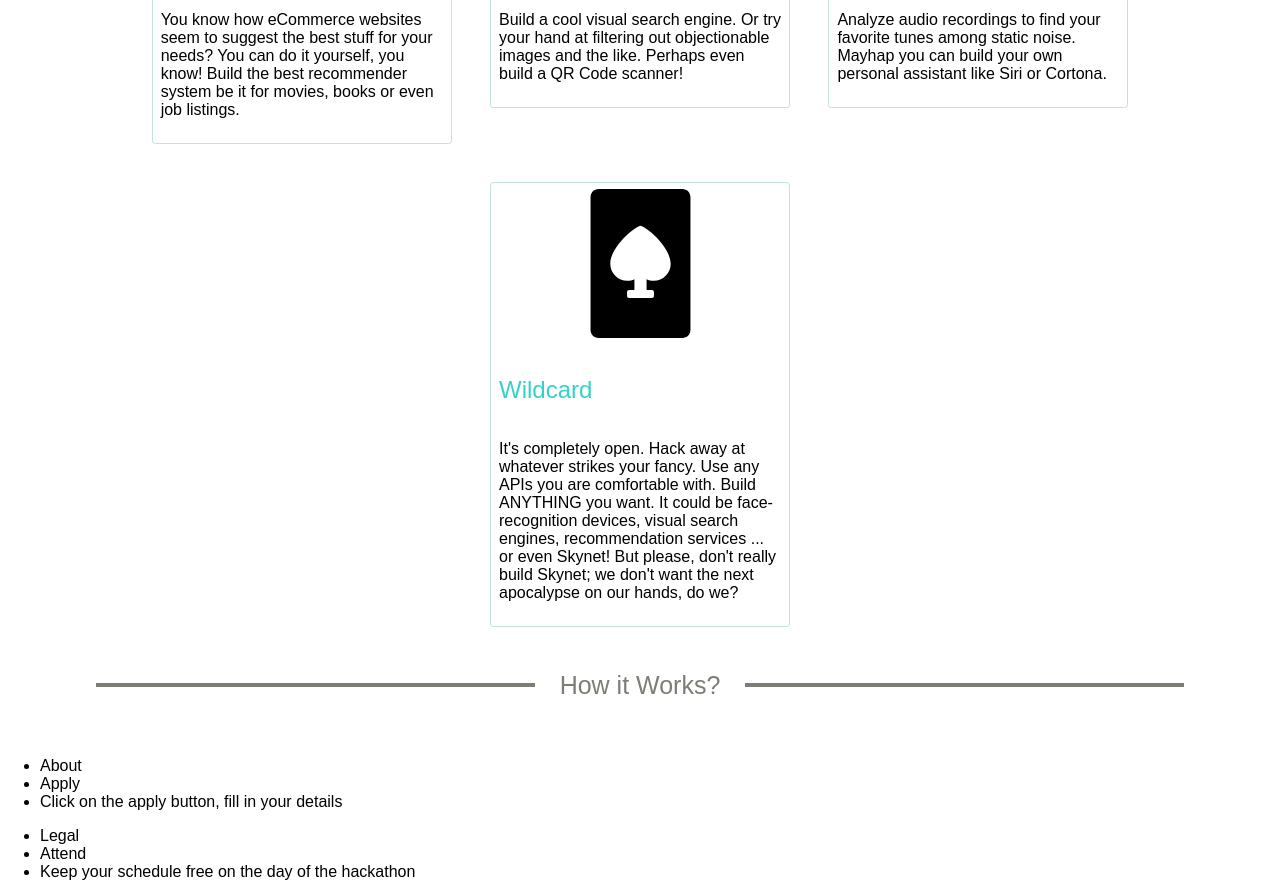
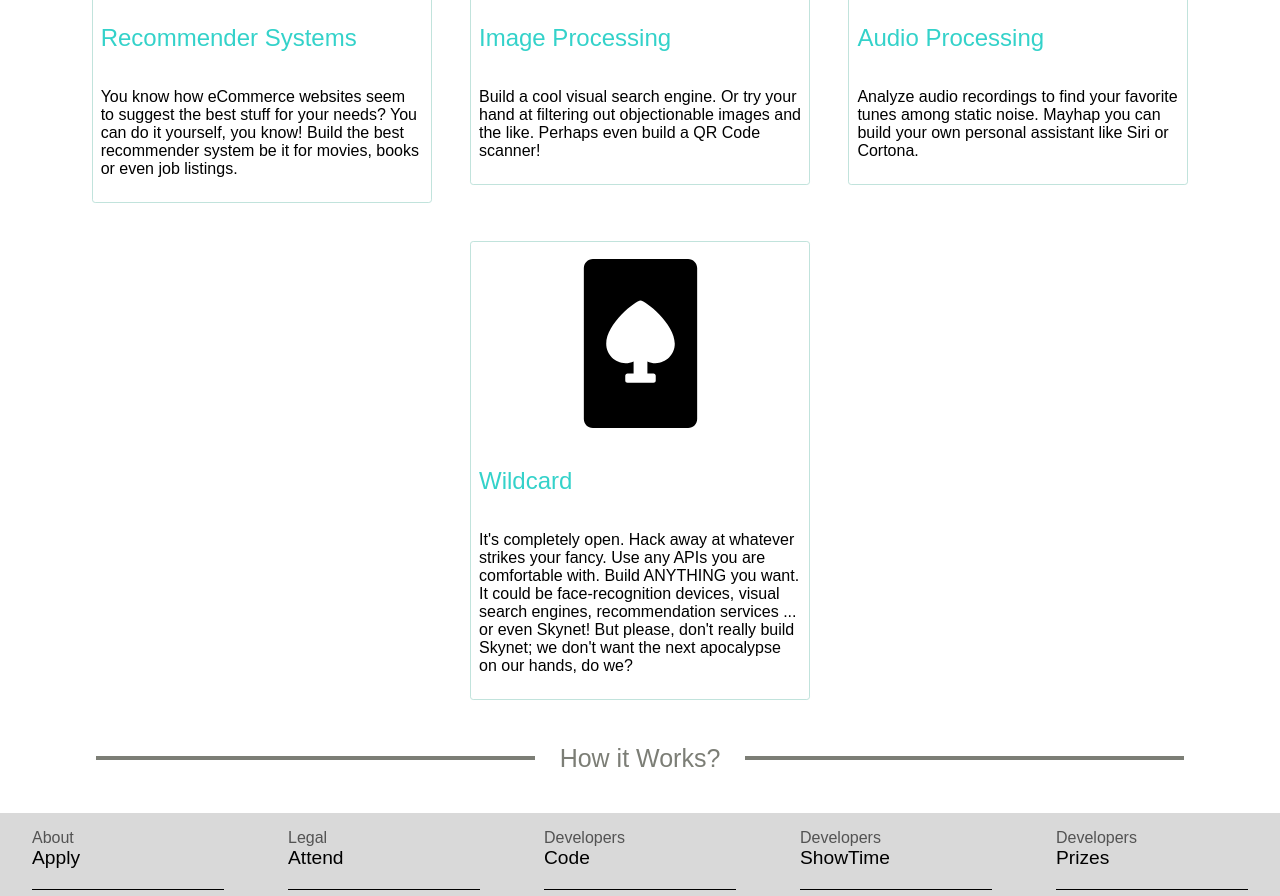
Before and after one commit to bhuwanesh/Skillshare, a plain HTML site: page index.html in a window 1280 px wide. Shown: the part 1904-2800 px from the top of the page. Drawn offline with nearby package versions, Linux system fonts and the light colour scheme.

Commit message:
Update index.css

```diff
--- a/src/index.css
+++ b/src/index.css
@@ -283,14 +283,14 @@ legend{
  }
 .imageandtext{
   margin: 1.2rem;
-  width: 300px;
+  width: 340px;
   height: auto;
   border: 1px solid rgb(193, 227, 220);
   border-radius: .2rem;
 }
 .imageandtext img{
   padding: 0;
-  margin: 2% 25%;
+  margin: 5% 25% 2% 25%;
   width:50%;
 }
 .imageandtext h2{
@@ -301,6 +301,45 @@ legend{
 padding: .5rem;
 }
 /* NOTE:  morearticles section ends */
+
+.workflow{
+  background: rgb(217, 217, 217);
+  color: rgba(52, 52, 52, 0.81);
+  padding: 1em 0;
+  height: auto;
+  width:100%;
+}
+.workflow{
+  display: flex;
+  align-items:flex-start;
+  flex-direction:row;
+  justify-content:space-around;
+  flex-wrap: wrap;
+}
+.workflow ul{
+  list-style-type: none;
+  margin: 0;
+  padding: 0;
+  width: 15%;
+
+}
+.worklist li:nth-child(2){
+  margin-bottom: 1em;
+font-size: 1.2em;
+  color: black;
+  font-weight: normal;
+}
+.worklist li:nth-child(3){
+  text-align: center;
+  max-width: 100%;
+  margin-bottom: 1em;
+  border-top: 1px solid black;
+padding-top: 10px;
+font-size: 0.8em;
+  color: black;
+  font-weight: lighter;
+}
+
 /* NOTE: Footer section designed only using flexbox */
 .footer{
   background: rgb(49, 84, 89);
```
